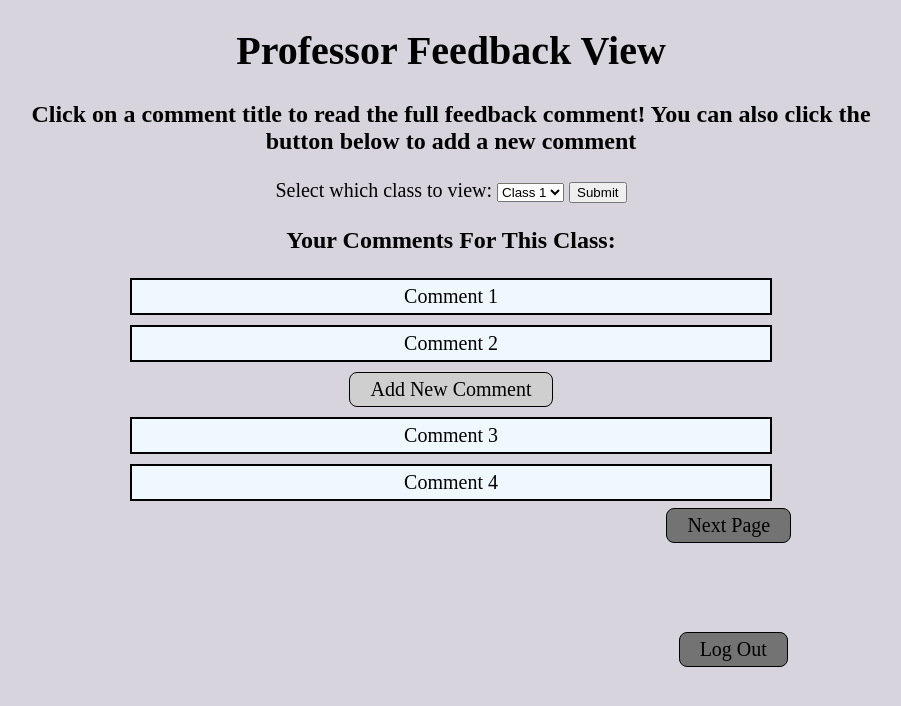
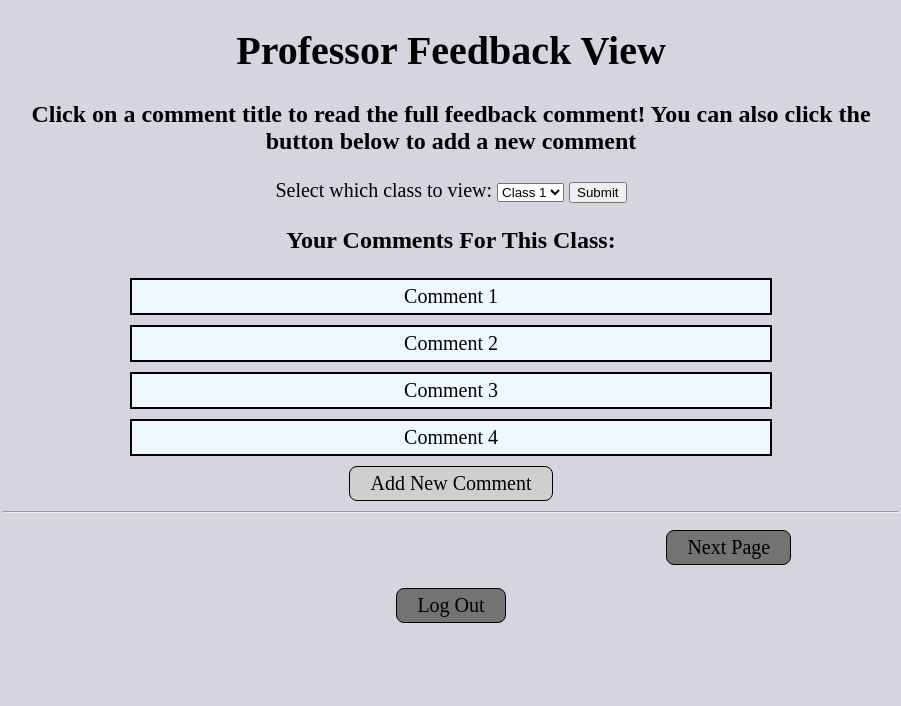
Before and after one commit to naseralemi12/Professor-Feedback-App, a plain HTML site: page assets/html/professor_feedback_view.html in a window 1280 px wide. Shown: the whole page, without its empty margins (189-1090 px from the left). Drawn offline with Linux system fonts and the light colour scheme.

Commit message:
moved button

```diff
--- a/assets/html/professor_feedback_view.html
+++ b/assets/html/professor_feedback_view.html
@@ -5,7 +5,8 @@
   <meta charset="utf-8">
   <meta name="viewport" content="width=device-width, initial-scale=1.0">
   <title>Professor's Feedback</title>
-
+  <script src="../scripts/script.js" type="module"></script>
+  <script src="../scripts/Single_Comment.js" type="module"></script>
   <link rel="stylesheet" href="../styles/feedback.css">
 </head>
 
@@ -44,8 +45,6 @@
 
   </div>
 
-  <a id="addComment" href="../html/professor_add_comment.html">Add New Comment</a>
-
   <!-- Will use script to add class buttons from storage-->
   <div class="commentLinks">
     <a class ="ALinks" href="#">
@@ -56,11 +55,12 @@
         Comment 4
     </a>
 
-
+    <a id="addComment" href="../html/professor_add_comment.html">Add New Comment</a>
+    <hr>
     <a id="nextPageButton" href="#">Next Page</a>
   </div>
-
-  <a id="logOutButton" href="../html/landing_page.html">Log Out</a>
+  <br>
+  <a id="logOutButton" href="../html/landing_page.html" style="margin:auto">Log Out</a>
 </body>
 <footer>
 
```
